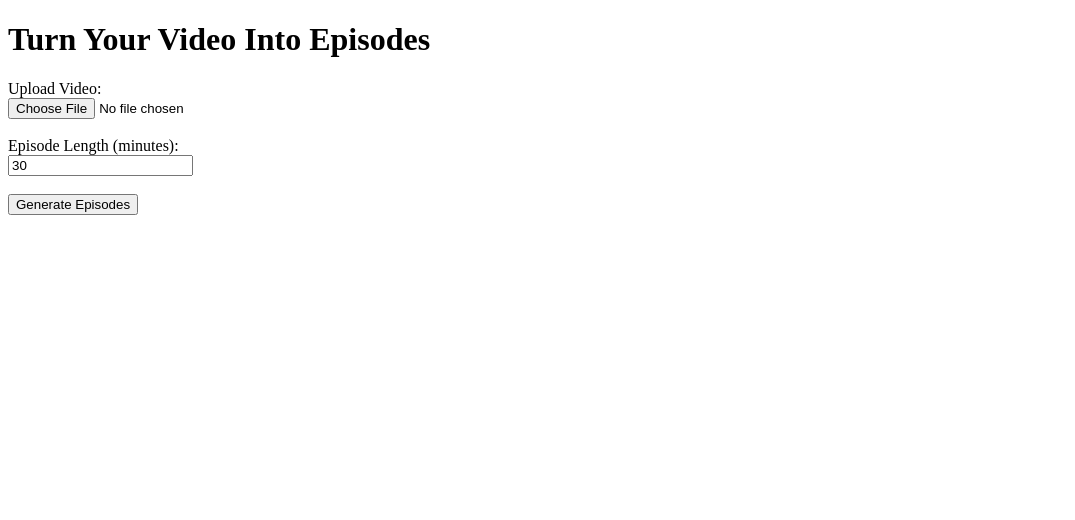
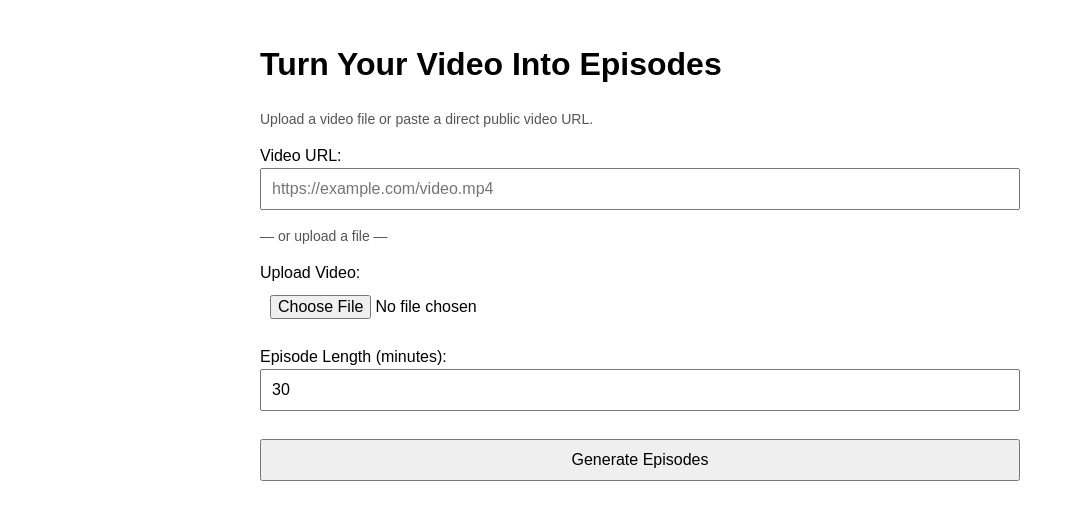
Before and after one commit to srschimmel/arccut-or-movie-to-episodes, a Flask app: page / in a window 1280 px wide. Shown: the top 520 px of the page, without its empty margins (0-1075 px from the left). Run offline with Flask 3, Linux system fonts and the light colour scheme.

Commit message:
Update index.html

```diff
--- a/templates/index.html
+++ b/templates/index.html
@@ -2,31 +2,89 @@
 <html>
 <head>
     <title>ArcCut</title>
+    <meta name="viewport" content="width=device-width, initial-scale=1">
+    <style>
+        body {
+            font-family: Arial, sans-serif;
+            max-width: 760px;
+            margin: 40px auto;
+            padding: 0 16px;
+            line-height: 1.5;
+        }
+        input, button {
+            font-size: 16px;
+            padding: 10px;
+            width: 100%;
+            box-sizing: border-box;
+        }
+        button {
+            cursor: pointer;
+            margin-top: 12px;
+        }
+        .field {
+            margin-bottom: 16px;
+        }
+        .error {
+            color: #b00020;
+            margin: 16px 0;
+            font-weight: bold;
+        }
+        .note {
+            color: #555;
+            font-size: 14px;
+        }
+        ul {
+            padding-left: 20px;
+        }
+    </style>
 </head>
 <body>
     <h1>Turn Your Video Into Episodes</h1>
+    <p class="note">
+        Upload a video file or paste a direct public video URL.
+    </p>
 
     <form method="POST" enctype="multipart/form-data">
-        <label>Upload Video:</label><br>
-        <input type="file" name="video" required><br><br>
+        <div class="field">
+            <label for="video_url">Video URL:</label><br>
+            <input
+                type="url"
+                id="video_url"
+                name="video_url"
+                placeholder="https://example.com/video.mp4"
+                value="{{ selected_url or '' }}"
+            >
+        </div>
 
-        <label>Episode Length (minutes):</label><br>
-        <input type="number" name="length" value="30" required><br><br>
+        <p class="note">— or upload a file —</p>
+
+        <div class="field">
+            <label for="video">Upload Video:</label><br>
+            <input type="file" id="video" name="video">
+        </div>
+
+        <div class="field">
+            <label for="length">Episode Length (minutes):</label><br>
+            <input type="number" id="length" name="length" value="30" min="1" required>
+        </div>
 
         <button type="submit">Generate Episodes</button>
     </form>
+
+    {% if error %}
+        <p class="error">{{ error }}</p>
+    {% endif %}
 
     {% if duration %}
         <h2>Total Duration: {{ duration }} seconds</h2>
     {% endif %}
 
     {% if cuts %}
-        <h2>Episodes:</h2>
+        <h2>Episodes</h2>
         <ul>
             {% for cut in cuts %}
                 <li>
-                    Episode {{ cut.episode }}:
-                    {{ cut.start }} → {{ cut.end }}
+                    Episode {{ cut.episode }}: {{ cut.start }} → {{ cut.end }}
                 </li>
             {% endfor %}
         </ul>
```
